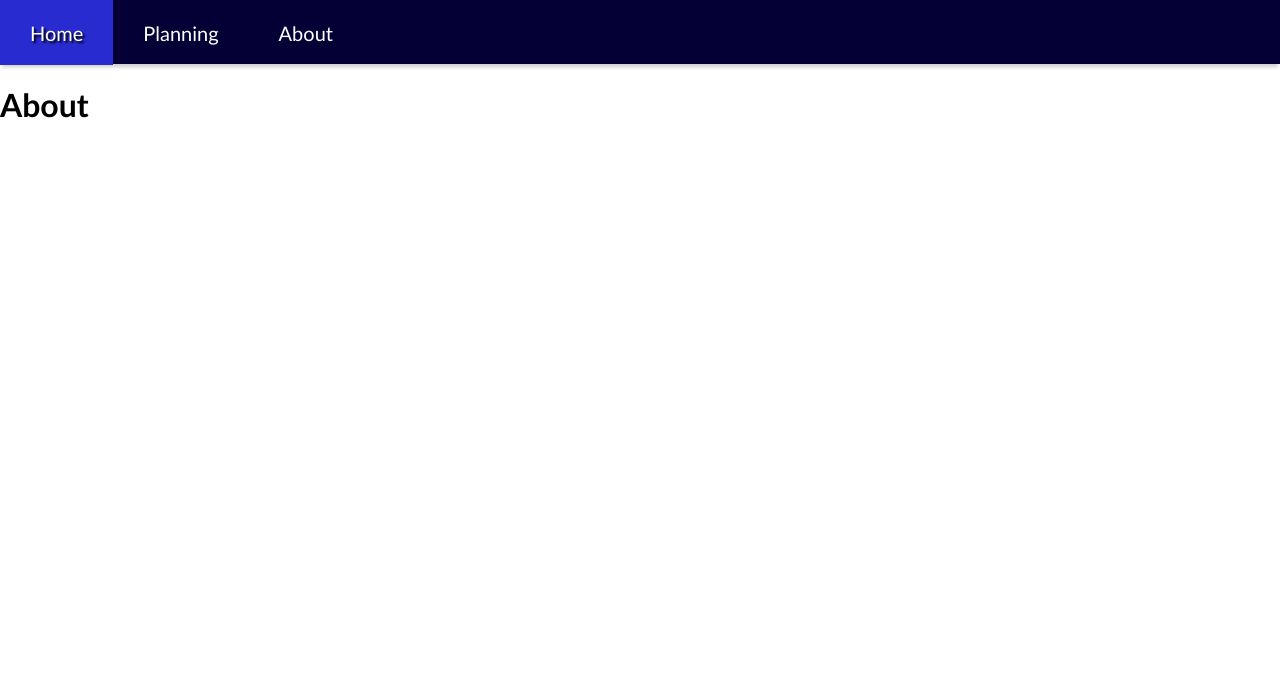
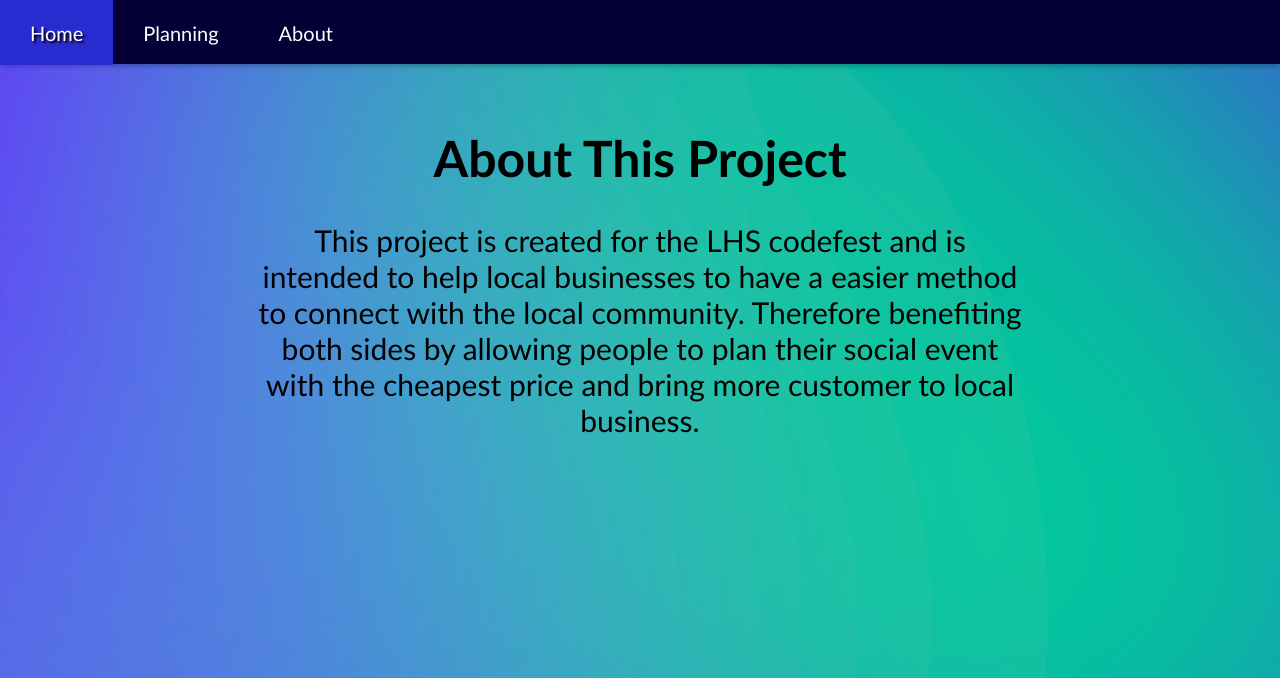
Before and after one commit to Sslithercode/SocialSourcedLocal, a Flask app: page /about in a window 1280 px wide. Shown: the top 678 px of the page. Run offline with Flask 3, Linux system fonts and the light colour scheme.

Commit message:
wrote something for the about page

```diff
--- a/webapp/static/style.css
+++ b/webapp/static/style.css
@@ -142,3 +142,28 @@ body#home{
     margin-left: 10%;
     padding:4px 1px;
 }
+
+/*about page styling*/
+body#about{
+    background-image: url("backgroundImage.svg");
+    background-repeat: no-repeat;
+    background-size: cover;
+}
+
+.aboutPageContent{
+    text-align: center;
+    margin-top: 5%;
+    margin-left: 20%;
+    height: 100%;
+    width: 60%;
+}
+
+.aboutPageContent h1{
+    font-size: 50px;
+}
+
+.aboutPageContent p{
+    font-size: 30px;
+    font-weight: 500;
+
+}
--- a/webapp/templates/about.html
+++ b/webapp/templates/about.html
@@ -1,5 +1,10 @@
 {% extends "base.html"%}
 {%block title%} About {%endblock%}
+{%block id%}id = "about"{%endblock%}
 {%block content%}
-<h1>About</h1>
+<div class = aboutPageContent>
+    <h1>About This Project</h1>
+    <p>This project is created for the LHS codefest and is intended to help local businesses to have a easier method to connect with the local community. Therefore benefiting both sides by allowing people to plan their social event with the cheapest price and bring more customer to local business. </p>
+
+</div>
 {%endblock%}
--- a/webapp/templates/interact.html
+++ b/webapp/templates/interact.html
@@ -13,7 +13,7 @@
     <div class = "textBubble">
         <img src = "../static/ai.jpg" alt = "AIProfile">
         <h2>AI</h2>
-        <p>Hello! How can I help you</p>
+        <p>Hello! How can I help you</p> <!--{{aiResponse}}-->
     </div>
 
     <div class = "textBubble">
```
